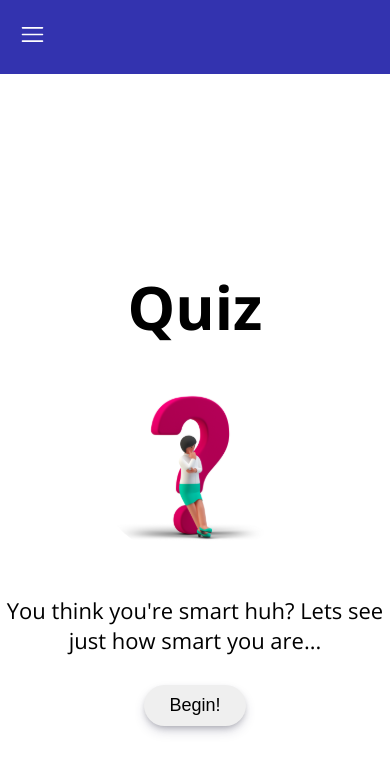
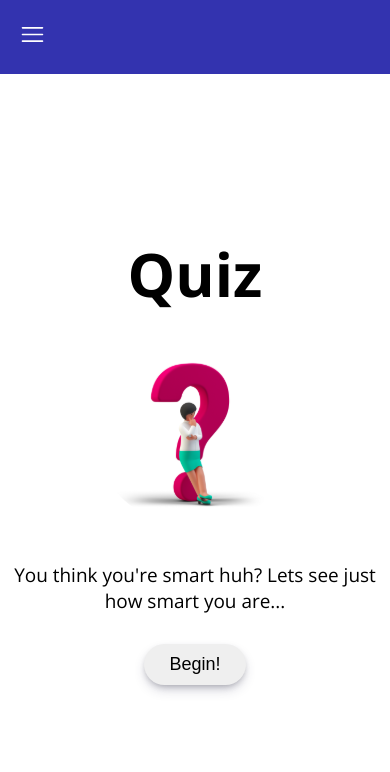
Before and after one commit to MayorFalomo/Quiz-App, a Next.js app: page / in a window 390 px wide. Shown: the top 772 px of the page. Built offline with nearby package versions, Linux system fonts and the light colour scheme; a web font is replaced by a local one.

Commit message:
color persist

```diff
--- a/components/Layout.js
+++ b/components/Layout.js
@@ -12,11 +12,7 @@ const Layout = ({ children }) => {
   return (
     <div className={menuControl.menu ? styles.menuActive : styles.menu}>
       <Navbar />
-      <AnimatePresence mode="wait">
-        <div key={router.pathname} className={styles.mainContain}>
-          {children}
-        </div>
-      </AnimatePresence>
+      {children}
     </div>
   );
 };
--- a/pages/Login.js
+++ b/pages/Login.js
@@ -39,7 +39,7 @@ const login = () => {
           //Creates the user instance in fireStore
           await setDoc(doc(db, "users", res.user.uid), {
             uid: res.user.uid,
-            username: res.user.displayName,
+            name: res.user.displayName,
             email: res.user.email,
             profilePic: res.user.photoURL
               ? res.user.photoURL
@@ -47,12 +47,12 @@ const login = () => {
             score: 0,
             time: 0,
           });
-          router.push("/");
         })
 
         .catch((err) => {
           console.log(err);
         });
+      router.push("/profile");
     } catch (error) {
       console.log(error);
     }
--- a/pages/questions/index.js
+++ b/pages/questions/index.js
@@ -179,7 +179,7 @@ export default function quiz({ questions, delayResend = "120" }) {
   };
 
   // console.log(quizData[0], "number");
-  console.log(delay, "delay");
+  // console.log(delay, "delay");
 
   return (
     <div id={theme.theme} className={styles.container}>
@@ -229,6 +229,8 @@ export default function quiz({ questions, delayResend = "120" }) {
                 id={
                   current === 1 && theme.theme == "dark"
                     ? styles.persistColor
+                    : current === 1 && theme.theme == "light"
+                    ? styles.persistLightColor
                     : ""
                 }
                 onClick={() => {
--- a/styles/About.module.css
+++ b/styles/About.module.css
@@ -1,9 +1,4 @@
 .container{
-    /* display: flex;
-    flex-direction: column;
-    justify-content: center;
-    align-items: center;
-    gap: 10px; */
       width: 100%;
     height: 100vh;
     overflow-y: auto;
@@ -28,7 +23,6 @@
 }
 
 .textsCon{
-  /* border: 2px green solid; */
   margin: 0 auto;
   width: 95%;
       overflow: auto;
--- a/styles/Home.module.css
+++ b/styles/Home.module.css
@@ -4,9 +4,11 @@
   justify-content: center;
   align-items: center;
   text-align: center;
-  /* border: 2px red solid; */
    width: 100% !important;
+   place-content: center;
+   vertical-align: middle;
     height: 100vh !important;
+    overflow: auto;
 }
 
 .HeroImg{
@@ -18,7 +20,11 @@
   flex-direction: column;
   justify-content: center;
   align-items: center;
+   place-content: center;
+   vertical-align: middle;
   gap: 30px;
+    /* border: 2px green solid; */
+
 }
 .heading h1{
   font-size: 60px;
@@ -36,7 +42,7 @@
 }
 
 .heading p{
-  font-size: 22px;
+  font-size: calc(18px + 0.25vw);
 }
 
 @media (max-width: 520px) {
--- a/styles/Layout.module.css
+++ b/styles/Layout.module.css
@@ -19,26 +19,28 @@
     height: 100%;
 }
 
-
-
 @media (max-width: 800px) {
     .menu{
         display: flex;
         flex-direction: column;
         transition: 0.5s ease;
+        height: 100vh;
+        width: 100%;
+        place-content: center;
+        vertical-align: middle;
+        overflow: hidden;
     }
     .menuActive{
         display: flex;
         flex-direction: column;
         transition: 0.5s ease;
+        height: 100vh;
+        width: 100%;
+        overflow: hidden;
+        place-content: center;
+        vertical-align: middle;
     }
     .menu::-webkit-scrollbar{
     width: 0;
 }
 }
-
-@media (max-width: 620px) {
-    .menuActive{
-        transition: 0.5s ease;
-    }
-}
--- a/styles/Navbar.module.css
+++ b/styles/Navbar.module.css
@@ -52,7 +52,7 @@
 .activeCon .links {
     color: white;
     cursor: pointer;
-    font-size: 24px;
+    font-size: calc(18px + 0.25vw);
 }
 .container .links:hover{
     color: black;
@@ -143,7 +143,7 @@
    align-items: center;
     color: white;
     cursor: pointer;
-    font-size: 24px;
+    font-size: calc(20px + 0.25vw);
     gap: 10px;
 }
 
--- a/styles/Profile.module.css
+++ b/styles/Profile.module.css
@@ -6,6 +6,9 @@
     gap: 20px;
     width: 100%;
     height: 100vh;
+    overflow: auto;
+     place-content: center;
+   vertical-align: middle;
     position: relative;
 }
 
@@ -44,6 +47,10 @@
     border-radius: 50%;
 }
 
+.container h2{
+    font-size: calc(22px + 0.25vw);
+}
+
 .container button{
     padding: 15px 30px;
     border-radius: 10px;
@@ -51,6 +58,7 @@
      font-size: calc(18px + 0.25vw);
     border: none;
     outline: 0;
+    color: #000;
     cursor: pointer;
     box-shadow: rgba(50, 50, 93, 0.25) 0px 6px 12px -2px, rgba(0, 0, 0, 0.3) 0px 3px 7px -3px;
 }
@@ -67,6 +75,7 @@
 }
 @media (max-width: 800px) {
   .container{
-    height: 100vh;
+    border: 2px red solid;
+    height: 100%;
   }
 }
--- a/styles/Questions.module.css
+++ b/styles/Questions.module.css
@@ -1,13 +1,17 @@
 .container{
     width: 100%;
-    height: 100vh;
+    height: 100vh !important;
+    /* overflow-y: auto; */
+     place-content: center;
+   vertical-align: middle;
+       /* overflow-y: auto; */
+
 }
 .container .profile{
     display: flex;
     justify-content: space-between;
     align-items: flex-end;
-    padding: 20px;
-    /* border: 2px red solid; */
+    padding: 10px;
 }
 
 .timer{
@@ -69,8 +73,6 @@
     justify-content: center;
     /* border: 2px red solid; */
     height: 70%;
-    /* margin-bottom: 40px; */
-    /* height: 60vh; */
 }
 
 .questDark{
@@ -193,12 +195,16 @@ color: #fff;
    border: 1px black solid;
 }
 
+#persistLightColor{
+   background-color: white !important;
+   color: black !important;
+   border: 1px blue solid;
+}
+
 .list .list1 .flex {
     display: flex;
     align-items: center;
     gap: 30px;
-    /* border: 2px red solid; */
-    /* background: #fff; */
 }
 .list .list2 .flexOption {
     display: flex;
@@ -229,11 +235,23 @@ color: #fff;
   .container{
     height: 100vh;
     width: 100%;
+     place-content: center;
+   vertical-align: middle;
+   overflow-y: auto;
+  }
+  .container::-webkit-scrollbar{
+    width: 0;
   }
    .container .profilePic{
     width: 80px;
     height: 80px;
   }
+
+    .main{
+vertical-align: middle;
+place-content: center;
+height: 100%;
+    }
   .list{
     width: 100%;
   }
@@ -243,6 +261,7 @@ color: #fff;
         margin-bottom: 20px;
         padding: 7px;
     }
+
 
   .list{
     display: flex;
@@ -278,9 +297,7 @@ color: #fff;
     font-size: calc(14px + 0.25vw);
   }
   .container{
-     min-height: 100vh;
-     /* border: 3px red solid; */
-     margin-bottom: 40px;
+     height: 100vh;
   }
   .list2 button{
     /* font-size: 16px; */
--- a/styles/globals.css
+++ b/styles/globals.css
@@ -35,6 +35,11 @@ img{
     color: black;
     background-color: #E7EDF6;
 }
+
+#light body{
+  background-color: #E7EDF6;
+  color: black;
+}
 #dark{
     background-color:  #001219;
     color: white;
```
Also changed, not shown: pages/about.js (+7 -5 lines), pages/leaderboard.js (+6 -4 lines).
